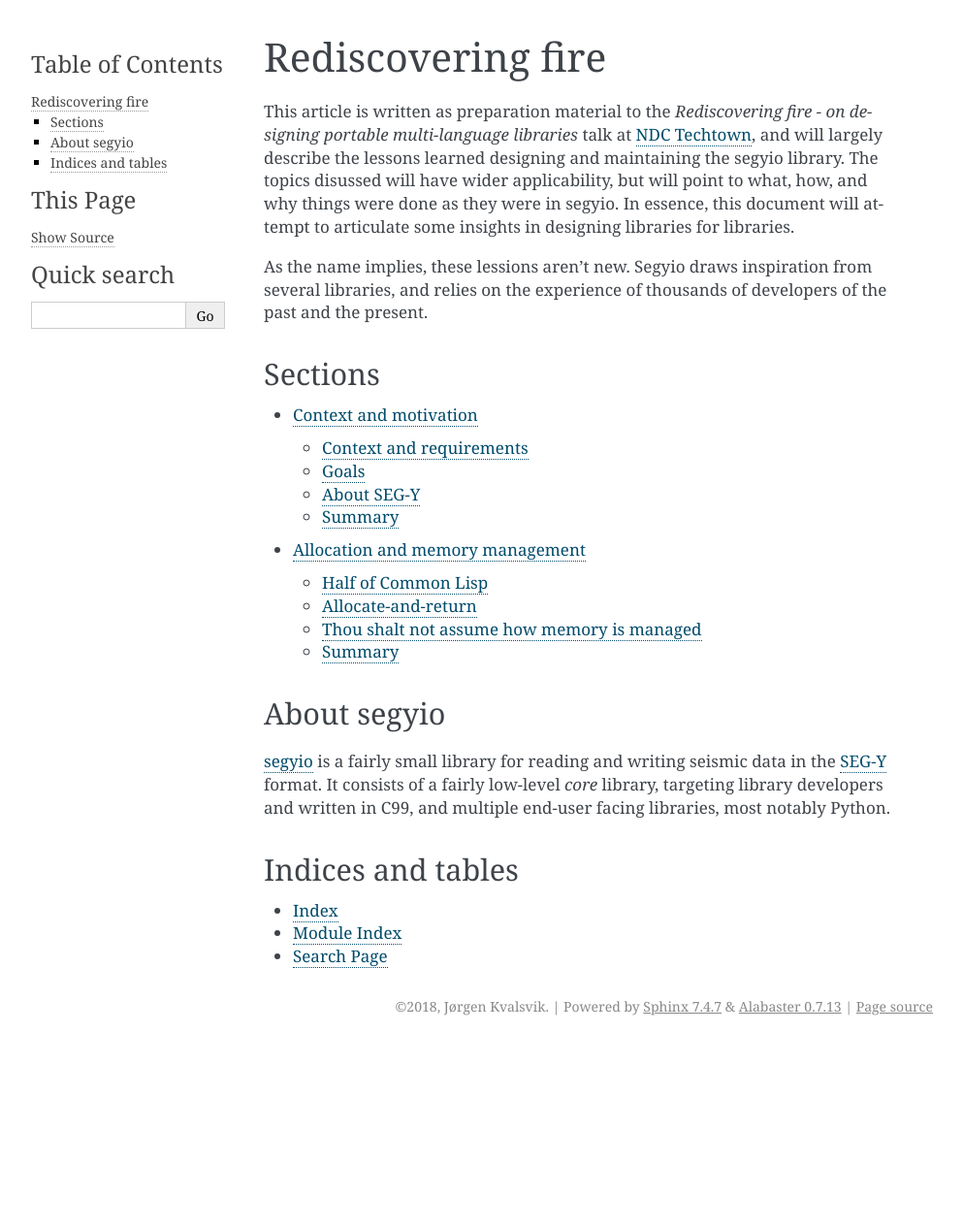
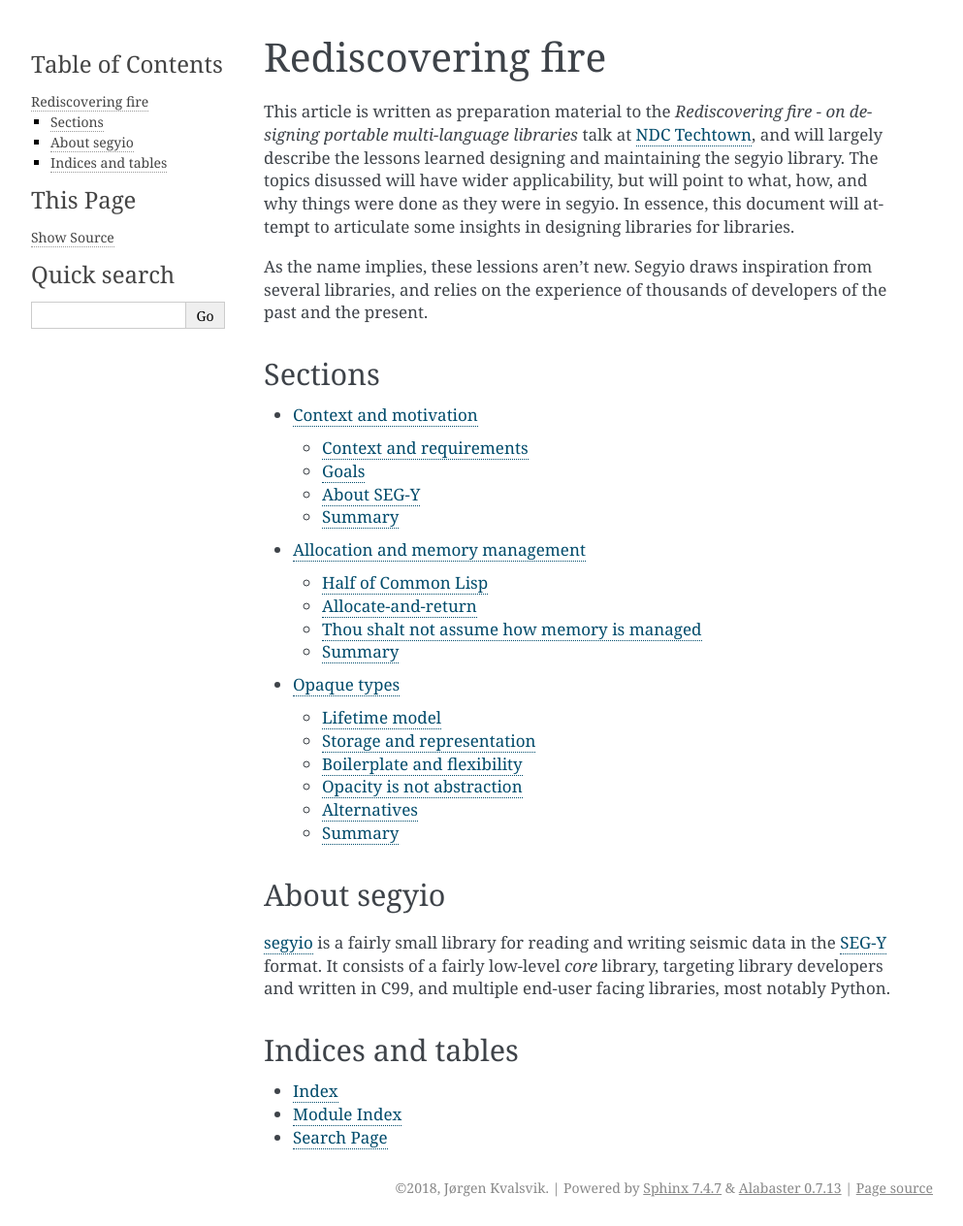
Before and after one commit to jokva/talks, a Sphinx documentation site: the page built from rediscovering-fire/source/index.rst, in a window 1280 px wide. Shown: the whole page at 97% size, without its empty margins (148-1141 px from the left). Built offline with Sphinx 7.4.7, drawn with Linux system fonts in a browser that asks for light colours; before the commit the page ends 1077 px from its top, so only the background shows below that; some of the changed lines change nothing that is shown.

Commit message:
Add opaque section

```diff
--- a/rediscovering-fire/source/index.rst
+++ b/rediscovering-fire/source/index.rst
@@ -23,6 +23,7 @@ Sections
 
    context
    allocation
+   opaque
 
 About segyio
 ============
--- /dev/null
+++ b/rediscovering-fire/source/opaque.rst
@@ -0,0 +1,310 @@
+Opaque types
+============
+.. _opaque: https://en.wikipedia.org/wiki/Opaque_data_type
+.. _FILE: http://man7.org/linux/man-pages/man3/fopen.3.html
+.. _ABI: https://en.wikipedia.org/wiki/Application_binary_interface
+.. _unique_ptr: https://en.cppreference.com/w/cpp/memory/unique_ptr
+.. _Julia: https://julialang.org/
+.. _GArray: https://developer.gnome.org/glib/2.56/glib-Arrays.html
+
+This section discusses the opaque_ type, an object without its data structure
+externally defined in an interface. It is **the** data hiding technique in C,
+and has been used extensively throughout history. In fact, it's an integral
+part of C and unix' defining feature: the FILE_.
+
+While this technique is very useful for protecting implementation details and
+hiding some possibly moving parts, the opaque type has some jarring problems
+when writing core libraries.
+
+Lifetime model
+--------------
+The main drawback is that an opaque type *forces* you to write matching
+``alloc`` and ``destroy`` functions, because only one C source file can see the
+definition. It necessitates a heap allocation *in C*.
+
+This means every opaque type needs to have a wrapping object in the host
+language dedicated to managing a pointer, forcing the C model onto the host
+language. While this is usually ok in C++ (except its tiresome to write wrapper
+objects), there is a less clear notion of lifetimes in most garbage collected
+languages. Additionally, now extra code needs to be run during clean-up,
+instead of a pure deallocation.
+
+Consider this example in C++:
+
+.. code-block:: c++
+
+    class A {
+    public:
+        A()        : opq(opq_default_alloc()) {}
+        A(int arg) : opq(opq_int_alloc(arg))  {}
+
+        int readval() { opq_readval(this->opq); }
+
+        ~A() { opq_destroy(this->opq); }
+
+    private:
+        opaque* opq;
+    };
+
+
+If ``opq`` *wasn't* opaque, but rather a collection of automatic variables, the
+destructor ``~A()`` and the default constructor ``A()`` can be defaulted. But
+the bigger problem is the (defaulted) copy constructor and ``=`` operator.
+
+.. code-block:: c++
+
+    A a;
+    if( true ) {
+        A b = a; // opq shared between a and b
+    } // b destroyed, opq_destroy called
+
+    a.readval(); // oops, opq_destroy already called on b.opq
+
+
+Not only is the extra indirection costly, it requires more boilerplate to make
+C++ behave like C++. The story is similar for many languages, such as Julia_:
+
+.. code-block:: Julia
+
+    mutable struct data_trace
+    end
+
+    function segyio_readtrace(fp::segy_file, n::Integer)
+        output_ptr = ccall(
+            (:segy_readtrace, :segyio), # C function and library
+            Ptr{data_trace},            # output type
+            (Ptr{segy_file},Cint),      # input types
+            fp, n                       # input vars
+        )
+        if output_ptr == C_NULL # Could not open file
+            throw(FileOpenError())
+        end
+
+        # register cleanup with runtime,
+        # but the actual call may be delayed
+        finalizer(output_ptr, segy_trace_free)
+        return output_ptr
+    end
+
+    function segy_trace_free(p::Ref{data_trace})
+        ccall(
+            (:segy_trace_free, :segyio),
+            Void,
+            (Ref{data_trace},),
+            p
+        )
+    end
+
+
+Adapted from the `Julia documentation
+<https://docs.julialang.org/en/stable/manual/calling-c-and-fortran-code/index.html#Some-Examples-of-C-Wrappers-1>`_
+
+Exactly when the trace is free'd is up to the Julia runtime. If the handle
+wasn't opaque, but just a regular array, a *block of (aligned) memory*, then:
+
+- The finalizer is not necessary
+- No extra action is needed for cleanup
+- A Julia object is already available
+- No large set of alloc/free functions
+- Traces behave like Julia arrays
+
+Storage and representation
+--------------------------
+The only way to use an opaque type is to store and pass around a pointer to the
+object. While it is true it provides ABI_ stability it impossible to use native
+data types for the components, and that makes it harder to write custom
+behaviours from host languages as well.
+
+Consider this example from segyio: if a file describes a 3-dimensional
+*volume*, a cube, it has a set of assosicated inline and crossline labels that
+describe the resolution or *ticks* in the horizontal directions. In Python,
+this is stored as two Numpy arrays, which means:
+
+- They can be printed and formatted by Python
+- They can be inspected with any python syntax or feature (like debuggers)
+- They can be replaced by any other type implementing an array
+- They support the full range of Numpy features
+- They carry Python semantics and behave nicely and as expected
+- They are constructed, managed, and cleaned up automatically
+
+The segyio core library does not know (or care) that Numpy is responsible for
+storing the line labels. If the labels had been hidden behind an opaque type,
+say, ``geometry``, none of this would've *just worked*, and possibly never been
+exposed to users of the Python library.
+
+Not having this hidden behind a pointer means that it can also be *generated*
+as-need. As long as the correct representation is available when the function
+is called, the core library does not care that it is encoded in different
+structures and assembled just-in-time. This gives library developers
+flexibility to write the *right* library for their users.
+
+Remember, the clients are other *library developers*, and it's ok to assume
+they're reasonably responsible. In Python, being able to facilitate core
+features like slicing is paramount, and maybe Python expects some error
+recovery that's just not that interesting in Julia. By exposing more data with
+a disclaimer, developers can write better libraries without requiring explicit
+support from the core library.
+
+Boilerplate and flexibility
+---------------------------
+The only way to get *anything* out of an opaque handle is a function, and if
+you need to do something that the core author didn't think of you're lost.
+This happens to be the strength of the opaque type design, the library author
+can guarantee integrity, so you take the good with the bad.
+
+The opaque type *hides data*. It does so at two levels:
+
+- From the compiler
+- From the developer
+
+The first case is very appealing for stability, as previously mentioned, as it
+enables changing the data layout without recompiling or modifiying existing
+code, at the cost of maybe disallowing some optimisations, and introducing some
+extra indirection.
+
+But hiding data from the *developer* means stripping power, which when used
+responsibly greatly improves the quality of the end-user facing library. By
+deferring the choice of storage of primitive, raw data, developers can choose
+what makes most sense for their library. In Python, most data that could be hid
+inside the ``segy_file`` handle, is currently [#]_ stored this way:
+
+.. code-block:: c
+
+    struct segyiofd {
+        PyObject_HEAD
+        autofd fd;
+        long trace0;
+        int trace_bsize;
+        int tracecount;
+        int samplecount;
+        int format;
+        int elemsize;
+    };
+
+This is how arbitrary data is embedded inside Python objects, when the objects
+are defined inside a Python extension, and this data is *buried* inside the
+object. The ``autofd`` class is a simple unique_ptr_ like class that automates
+some common operations. In use, it's reminiscent of C++:
+
+.. code-block:: c
+
+    PyObject* metrics( segyiofd* self ) {
+        static const int text = SEGY_TEXT_HEADER_SIZE;
+        static const int bin  = SEGY_BINARY_HEADER_SIZE;
+        const int ext = (self->trace0 - (text + bin)) / text;
+        return Py_BuildValue( "{s:i, s:l, s:i, s:i, s:i, s:i}",
+                              "tracecount",  self->tracecount,
+                              "trace0",      self->trace0,
+                              "trace_bsize", self->trace_bsize,
+                              "samplecount", self->samplecount,
+                              "format",      self->format,
+                              "ext_headers", ext );
+    }
+
+This function builds a dictionary of certain structural properties of the file.
+There's no need to call functions like ``segy_get_tracecount(fp)``, but segyio
+provides functions to *compute* all these values - it just doesn't make a
+decision on how to store them. For completeness, the functions to compute all
+the data needed for this dictionary (same order as the dict):
+
+.. _automation-sans-opaque:
+.. code-block:: c
+
+    int  segy_traces( segy_file*, int*, long trace0, int trace_bsize );
+    long segy_trace0( const char* binheader );
+    int  segy_trsize( int format, int samples );
+    int  segy_samples( const char* binheader );
+    int  segy_format( const char* binheader );
+
+In short, by exposing more data as *data* instead of hiding it behind functions
+on an opaque handle, it's simpler for the developer to choose low-boilerplate
+highly efficient native idioms for the target environment, instead of having to
+deal with the data hiding idioms of the *core* language.
+
+Opacity is not abstraction
+--------------------------
+Often, the opaque type is justified as an abstraction, something like *users
+don't have to worry about exact representation*. While true, opacity implies
+*indirection*, but indirection itself is not abstraction. There are many
+libraries and programs that use opaque types liberally, and then end up writing
+tons of functions to control every aspect of it.
+
+An example is the glib GArray_. This is not a criticism of glib; glib targets C
+application developers, and segyio targets library developers. This is GArray's
+interface:
+
+.. code-block:: c
+
+    GArray* g_array_new()
+    GArray* g_array_sized_new()
+    GArray* g_array_ref()
+    void    g_array_unref()
+    guint   g_array_get_element_size()
+    #define g_array_append_val()
+    GArray* g_array_append_vals()
+    #define g_array_prepend_val()
+    GArray* g_array_prepend_vals()
+    #define g_array_insert_val()
+    GArray* g_array_insert_vals()
+    GArray* g_array_remove_index()
+    GArray* g_array_remove_index_fast()
+    GArray* g_array_remove_range()
+    void    g_array_sort()
+    void    g_array_sort_with_data()
+    #define g_array_index()
+    GArray* g_array_set_size()
+    void    g_array_set_clear_func()
+    gchar*  g_array_free()
+
+
+The GArray is not comletely opaque, it exposes its data as a ``gchar*``
+pointer. For the sake of the argument, let's assume there also is a
+``g_array_raw`` function that returns this pointer from the opaque ``GArray``.
+
+This module does very little to abstract over the C array [#]_, a chunk of
+consecutive elements, because abstraction is about *removing details*. All the
+details are still there:
+
+- Appending is faster than insertion
+- Elements are stored contiguously
+- It has a finite size
+- It has no extra structure or invariants (like the stack, for instance)
+
+What it does is *automate* some common operations over C arrays. This is
+useful, but it's not an abstraction. In a library like segyio, introducing our
+own type that did not abstract over anything, would only make interoperating
+with Python more cumbersome. The automation is appealing, but is doable
+:ref:`without opacity <automation-sans-opaque>`.
+
+Alternatives
+------------
+Opaque types aren't bad, and I'm not advising against the use of opaque data
+types. They're great, but when writing a library for other libraries to
+consume, I think they do more harm than good for most data types. The only
+real exceptions are file handles and other *remote* resources.
+
+Instead of reaching for the opaque type, consider:
+
+- Narrow the scope of the module
+- Passing what would be embedded as explicit function arguments
+- Add reserved fields for later use in structs and functions
+
+Finally, having interfaces without opaque types means its often easier to test.
+Since an arbitrary state can be constructed without going through the machinery
+of the opaque handle, or even bypassing security mechanisms, tests can be more
+to the point and accurate.
+
+Summary
+-------
+This section disucssed the problems of designing too much around the opaque
+data type. While a very useful technique, it often ends up counter-productive
+when designing for libraries, because the final say in anything, and every
+conceivable feature, has to be implemented in the core C library.
+
+It demonstrates why having stuff often hidden behind pointers is *useful* when
+represented as scattered, free variables. This all relies on users being
+library developers, that have to map between a core library's view of the
+world, and the assumptions of their target environment.
+
+.. [#] 2018-07-10
+.. [#] The C array is already a pretty good abstraction over a segment of bytes
```
